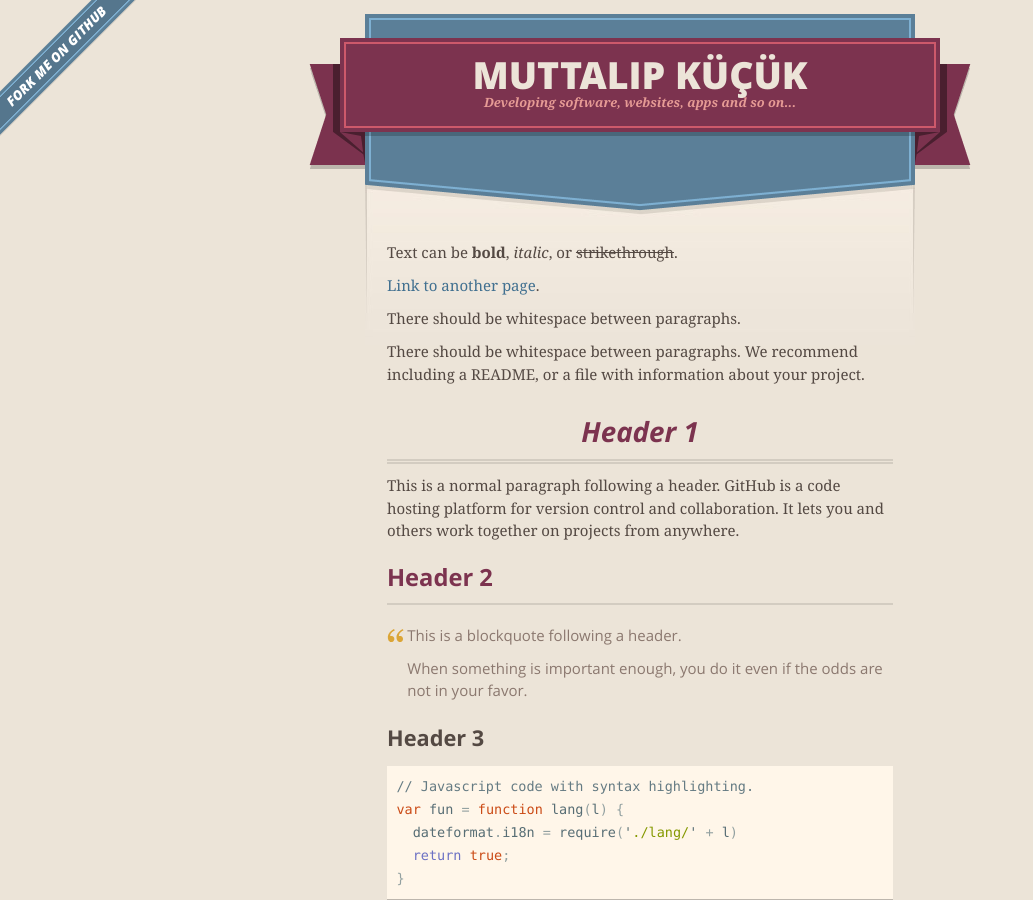
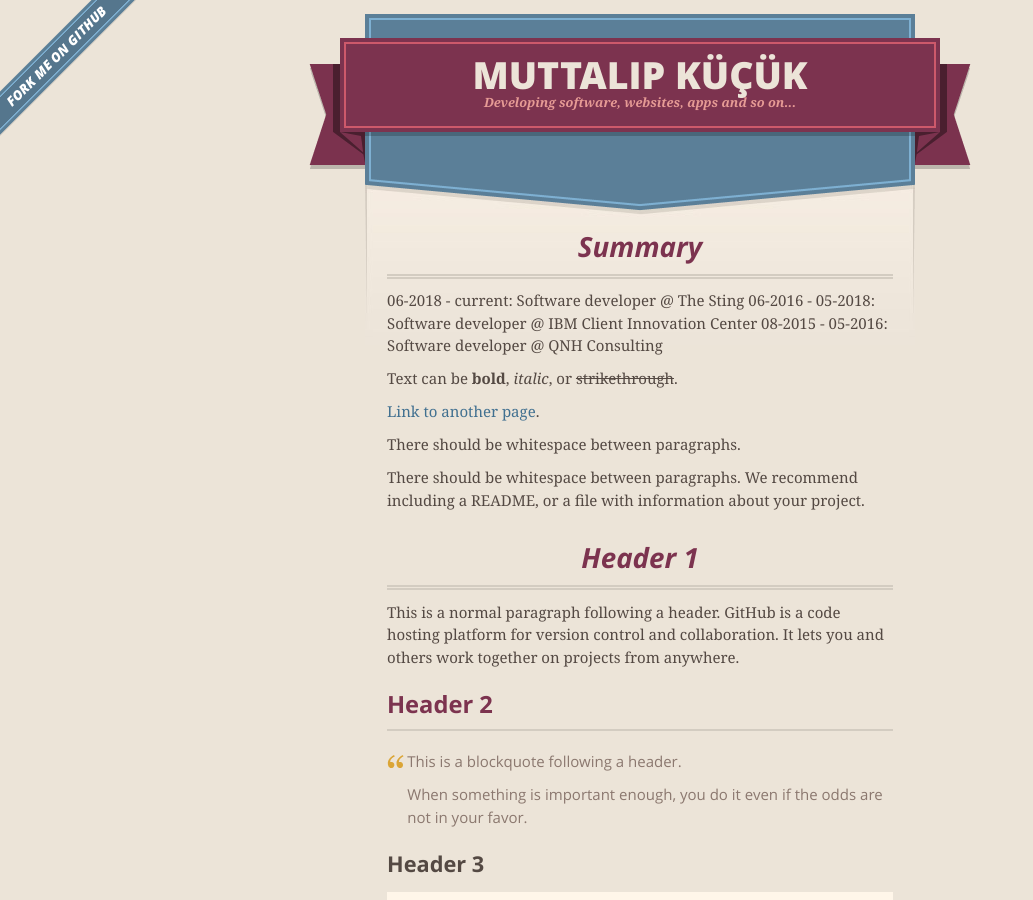
Before and after one commit to muttalipkucuk/muttalipkucuk.github.io, a Jekyll site: the page built from index.md, in a window 1280 px wide and 900 px high. Shown: the whole window, without its empty margins (0-1033 px from the left). Built offline with Jekyll 4.4.1, drawn with Linux system fonts in a browser that asks for light colours; our own code applies the rules of GitHub Pages for plain Markdown files.

Commit message:
Update index.md

```diff
--- a/index.md
+++ b/index.md
@@ -1,6 +1,12 @@
 ---
 layout: default
 ---
+
+# Summary
+
+06-2018 - current: Software developer @ The Sting
+06-2016 - 05-2018: Software developer @ IBM Client Innovation Center
+08-2015 - 05-2016: Software developer @ QNH Consulting
 
 Text can be **bold**, _italic_, or ~~strikethrough~~.
 
```
